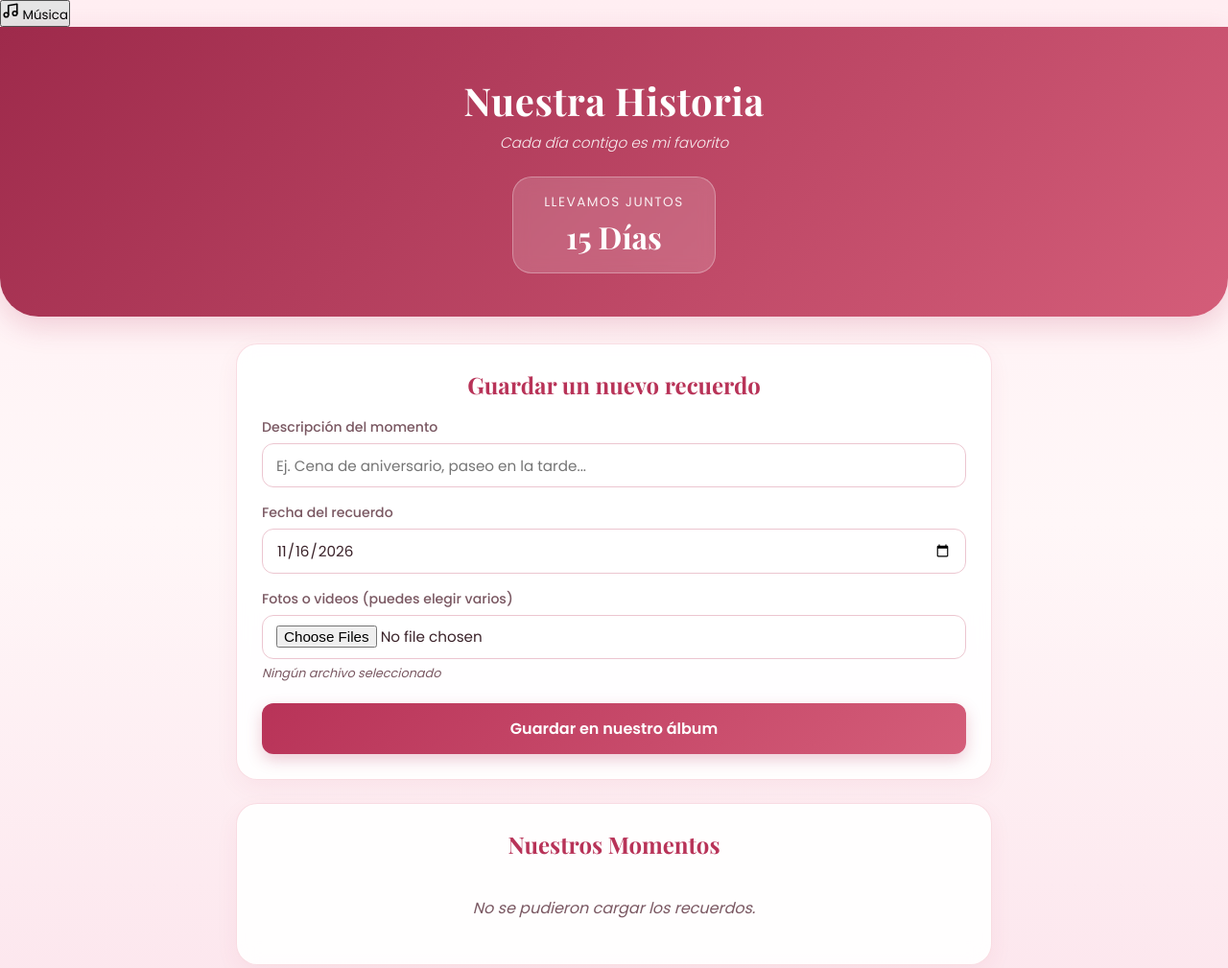
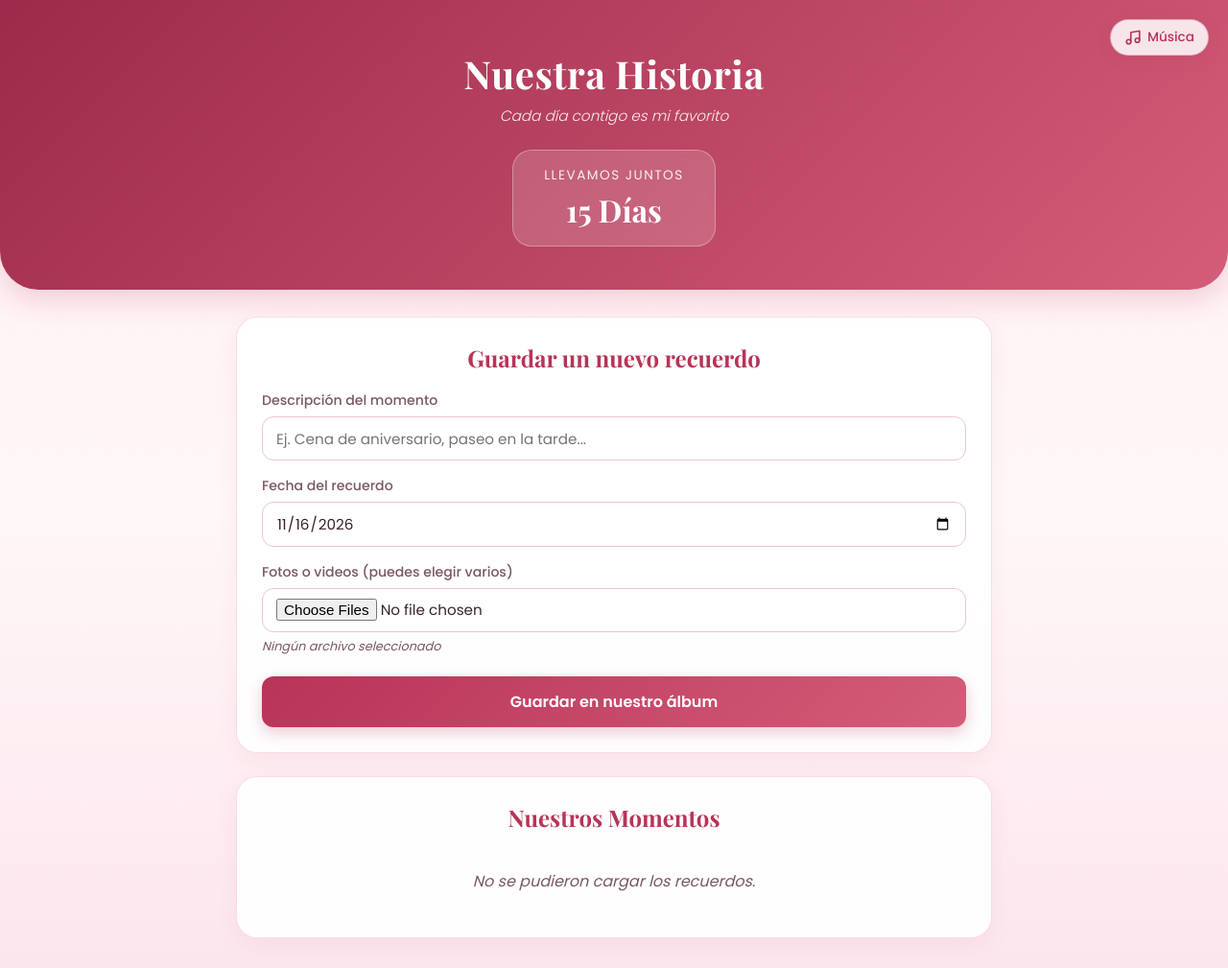
Before and after one commit to Fernand00002/-lbum, a plain HTML site: page index.html in a window 1280 px wide. Shown: the top 1009 px of the page at 96% size. Drawn offline with nearby package versions, Linux system fonts and the light colour scheme; no server answers; a web font is replaced by a local one.

Commit message:
Update CSS with new styles for music player
Added floating music player and notification styles.

```diff
--- a/style.css
+++ b/style.css
@@ -57,6 +57,49 @@ body {
         transform: translateY(110vh) rotate(360deg);
         opacity: 0;
     }
+}
+
+/* Reproductor de música flotante */
+.musica-flotante {
+    position: fixed;
+    top: 20px;
+    right: 20px;
+    z-index: 2500;
+}
+
+.btn-musica {
+    background: rgba(255, 255, 255, 0.85);
+    border: 1px solid rgba(184, 51, 88, 0.3);
+    color: var(--color-primario);
+    padding: 8px 14px;
+    border-radius: 50px;
+    font-size: 0.85rem;
+    font-weight: 500;
+    cursor: pointer;
+    display: flex;
+    align-items: center;
+    gap: 6px;
+    backdrop-filter: blur(8px);
+    box-shadow: 0 4px 15px rgba(184, 51, 88, 0.15);
+    transition: all 0.25s ease;
+}
+
+.btn-musica:hover {
+    background: var(--color-primario);
+    color: #ffffff;
+    transform: scale(1.05);
+}
+
+.btn-musica.reproduciendo {
+    background: var(--color-primario);
+    color: #ffffff;
+    animation: pulso-musica 2s infinite;
+}
+
+@keyframes pulso-musica {
+    0% { box-shadow: 0 0 0 0 rgba(184, 51, 88, 0.4); }
+    70% { box-shadow: 0 0 0 8px rgba(184, 51, 88, 0); }
+    100% { box-shadow: 0 0 0 0 rgba(184, 51, 88, 0); }
 }
 
 .notificacion {
@@ -300,7 +343,6 @@ input:focus {
     display: block;
 }
 
-/* Botón de editar elegante en la esquina superior izquierda de cada tarjeta */
 .btn-editar-tarjeta {
     position: absolute;
     top: 10px;
@@ -410,9 +452,6 @@ input:focus {
     color: var(--texto-suave);
 }
 
-/* ==========================================
-   VENTANA MODAL FLOTANTE (ARREGLADA)
-   ========================================== */
 .modal-overlay {
     position: fixed;
     top: 0;
```
